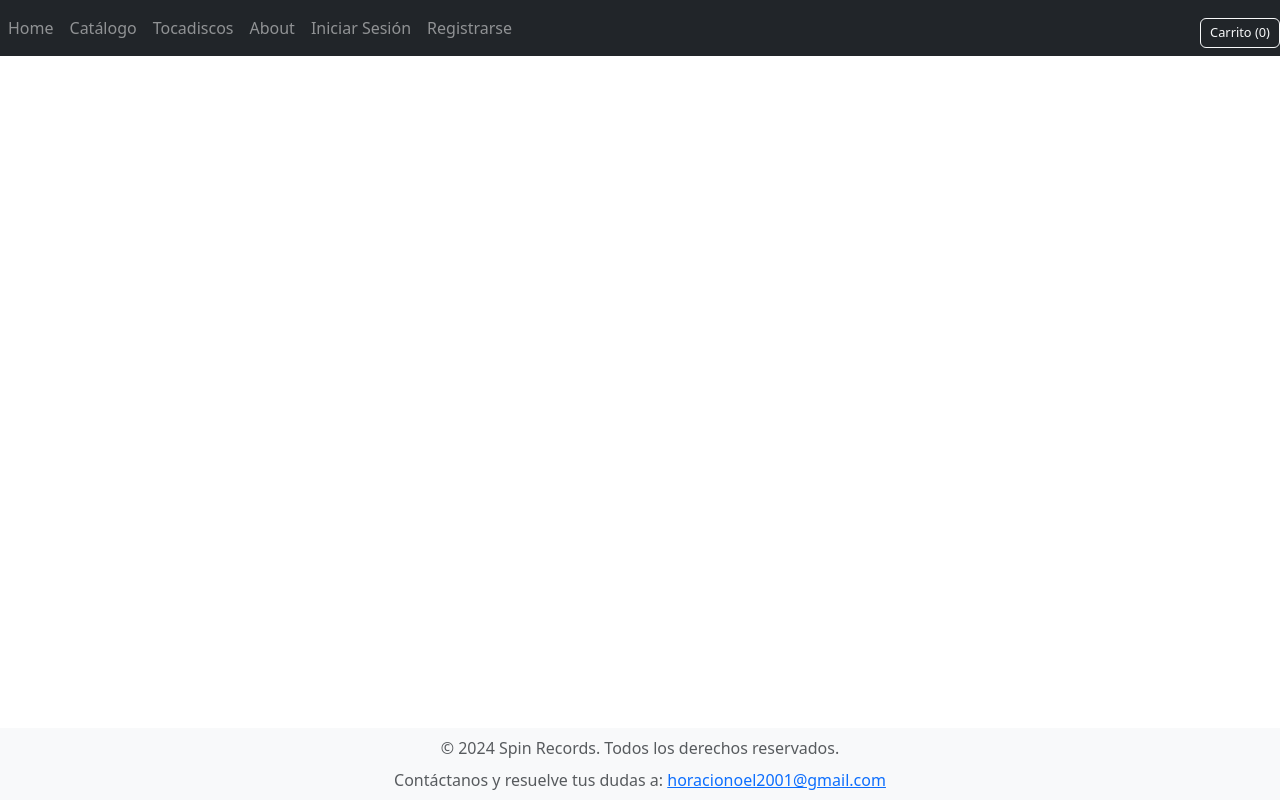
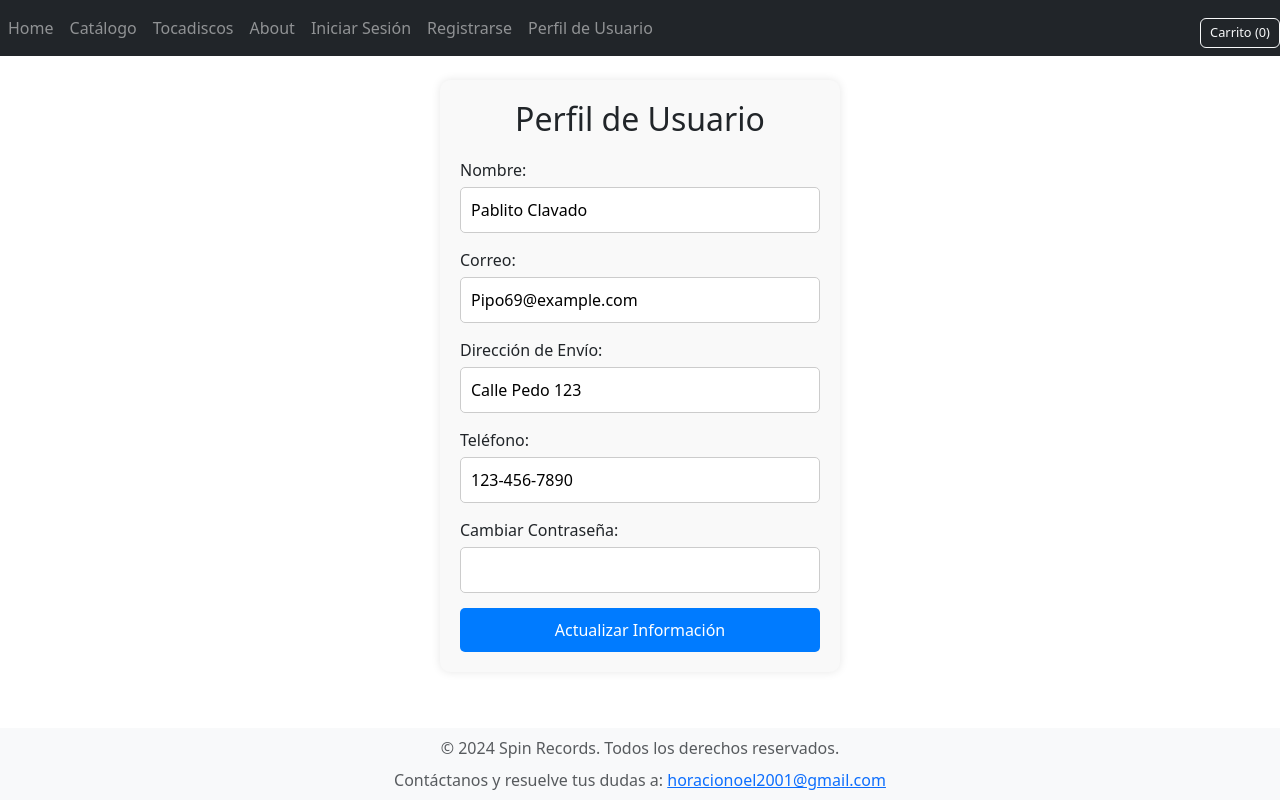
Before and after one commit to HoracioEvGlez25/TheSpinRecords, a React (Create React App) app: page /profile in a window 1280 px wide. Built offline with nearby package versions, Linux system fonts and the light colour scheme.

Commit message:
Agregue el perfil de Usuario

```diff
--- a/src/App.css
+++ b/src/App.css
@@ -36,8 +36,8 @@
   margin-top: 20px;
 }
 
-/* Estilos para los formularios de Login y Registro */
-.login-container, .register-container {
+.login-container,
+.register-container {
   max-width: 400px;
   margin: 20px auto;
   padding: 20px;
@@ -46,7 +46,8 @@
   box-shadow: 0px 0px 10px rgba(0, 0, 0, 0.1);
 }
 
-.login-container h2, .register-container h2 {
+.login-container h2,
+.register-container h2 {
   margin-bottom: 20px;
 }
 
@@ -56,7 +57,51 @@
 }
 
 .tienda-logo {
-  width: 300px; /* Cambia el tamaño según necesites */
+  width: 300px;
   height: auto;
   margin-bottom: 20px;
 }
+
+.user-profile {
+  max-width: 400px;
+  margin: 20px auto;
+  padding: 20px;
+  background-color: #f9f9f9;
+  border-radius: 10px;
+  box-shadow: 0px 0px 10px rgba(0, 0, 0, 0.1);
+}
+
+.user-profile h2 {
+  margin-bottom: 20px;
+  text-align: center;
+}
+
+.user-profile div {
+  margin-bottom: 15px;
+}
+
+.user-profile label {
+  display: block;
+  margin-bottom: 5px;
+}
+
+.user-profile input {
+  width: 100%;
+  padding: 10px;
+  border: 1px solid #ccc;
+  border-radius: 5px;
+}
+
+.user-profile button {
+  width: 100%;
+  padding: 10px;
+  background-color: #007bff;
+  color: white;
+  border: none;
+  border-radius: 5px;
+  cursor: pointer;
+}
+
+.user-profile button:hover {
+  background-color: #0056b3;
+}
--- a/src/App.js
+++ b/src/App.js
@@ -11,6 +11,8 @@ import Register from './components/register';
 import Home from './components/home';
 import About from './components/about';
 import Product from './components/products';
+import UserProfile from './components/UserProfile';
+ // Importa el nuevo componente de perfil de usuario
 
 function App() {
   const [cartItems, setCartItems] = useState([]); // Estado para los productos del carrito
@@ -37,6 +39,7 @@ function App() {
               <Route path="/login" element={<Login />} />
               <Route path="/register" element={<Register />} />
               <Route path="/product/:id" element={<Product />} />
+              <Route path="/profile" element={<UserProfile />} />
             </Routes>
           </section>
         </main>
--- /dev/null
+++ b/src/components/UserProfile.js
@@ -0,0 +1,46 @@
+import React, { useState } from 'react';
+
+function UserProfile() {
+    const [name, setName] = useState('Pablito Clavado');
+    const [email, setEmail] = useState('Pipo69@example.com');
+    const [address, setAddress] = useState('Calle Pedo 123');
+    const [phone, setPhone] = useState('123-456-7890');
+    const [password, setPassword] = useState('');
+
+    const handleUpdate = (e) => {
+        e.preventDefault();
+        // actualizar la información
+        alert('Información actualizada');
+    };
+
+    return (
+        <div className="user-profile">
+            <h2>Perfil de Usuario</h2>
+            <form onSubmit={handleUpdate}>
+                <div>
+                    <label>Nombre:</label>
+                    <input type="text" value={name} onChange={(e) => setName(e.target.value)} />
+                </div>
+                <div>
+                    <label>Correo:</label>
+                    <input type="email" value={email} onChange={(e) => setEmail(e.target.value)} />
+                </div>
+                <div>
+                    <label>Dirección de Envío:</label>
+                    <input type="text" value={address} onChange={(e) => setAddress(e.target.value)} />
+                </div>
+                <div>
+                    <label>Teléfono:</label>
+                    <input type="tel" value={phone} onChange={(e) => setPhone(e.target.value)} />
+                </div>
+                <div>
+                    <label>Cambiar Contraseña:</label>
+                    <input type="password" value={password} onChange={(e) => setPassword(e.target.value)} />
+                </div>
+                <button type="submit">Actualizar Información</button>
+            </form>
+        </div>
+    );
+}
+
+export default UserProfile;
--- a/src/components/board-navigation.js
+++ b/src/components/board-navigation.js
@@ -1,3 +1,4 @@
+// BoardNavigation.js
 import React, { useState } from 'react';
 import { Link } from 'react-router-dom';
 
@@ -24,7 +25,7 @@ function SearchBar({ onSearch }) {
   );
 }
 
-function BoardNavigation({ cartItems, removeFromCart }) { // Recibe removeFromCart como prop
+function BoardNavigation({ cartItems, removeFromCart }) {
   const [showCart, setShowCart] = useState(false);
 
   // Función para mostrar/ocultar el carrito
@@ -53,6 +54,9 @@ function BoardNavigation({ cartItems, removeFromCart }) { // Recibe removeFromCa
           </li>
           <li className="nav-item">
             <Link className="nav-link" to="/register">Registrarse</Link>
+          </li>
+          <li className="nav-item">
+            <Link className="nav-link" to="/profile">Perfil de Usuario</Link> {/* Enlace al perfil de usuario */}
           </li>
         </ul>
 
```
